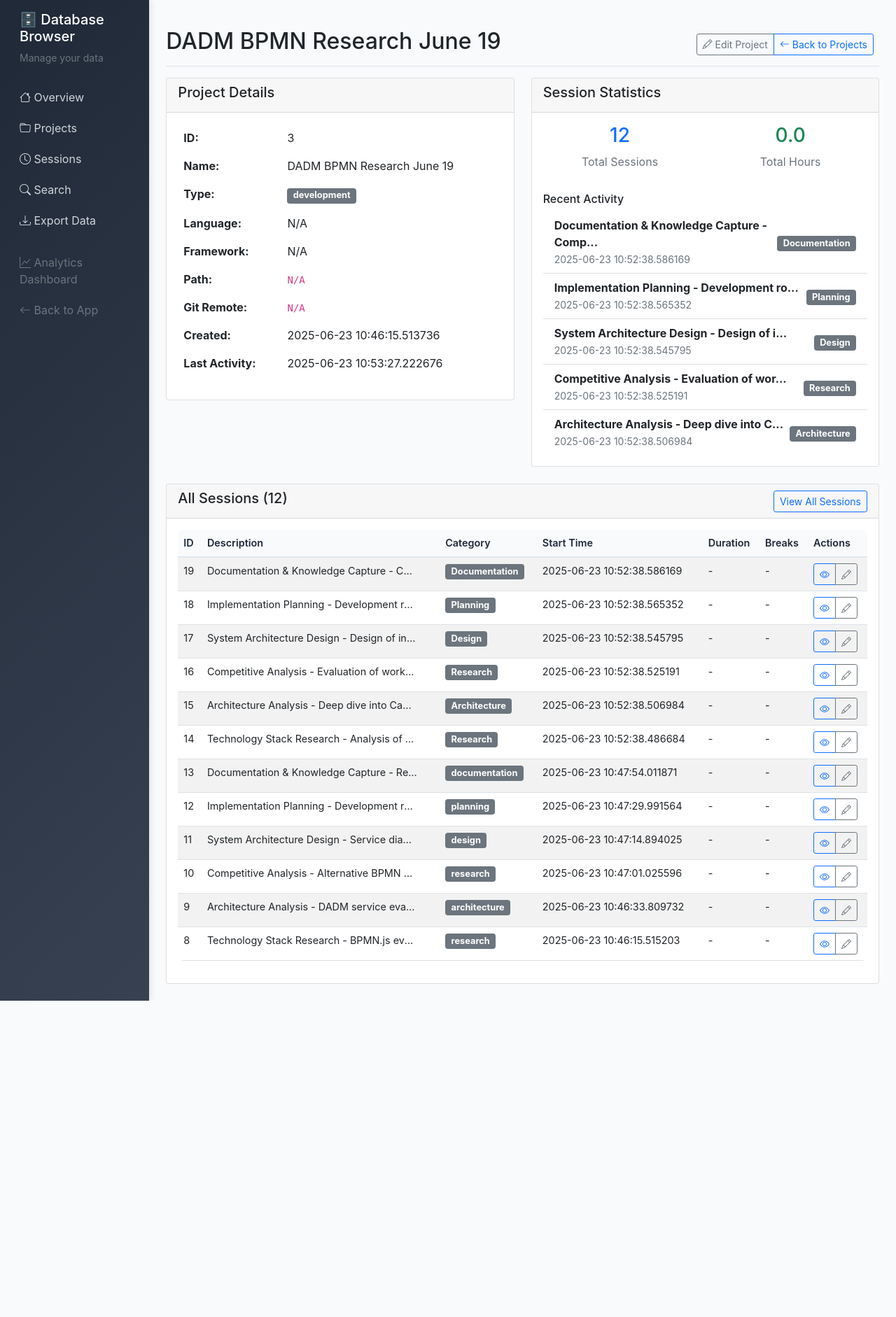
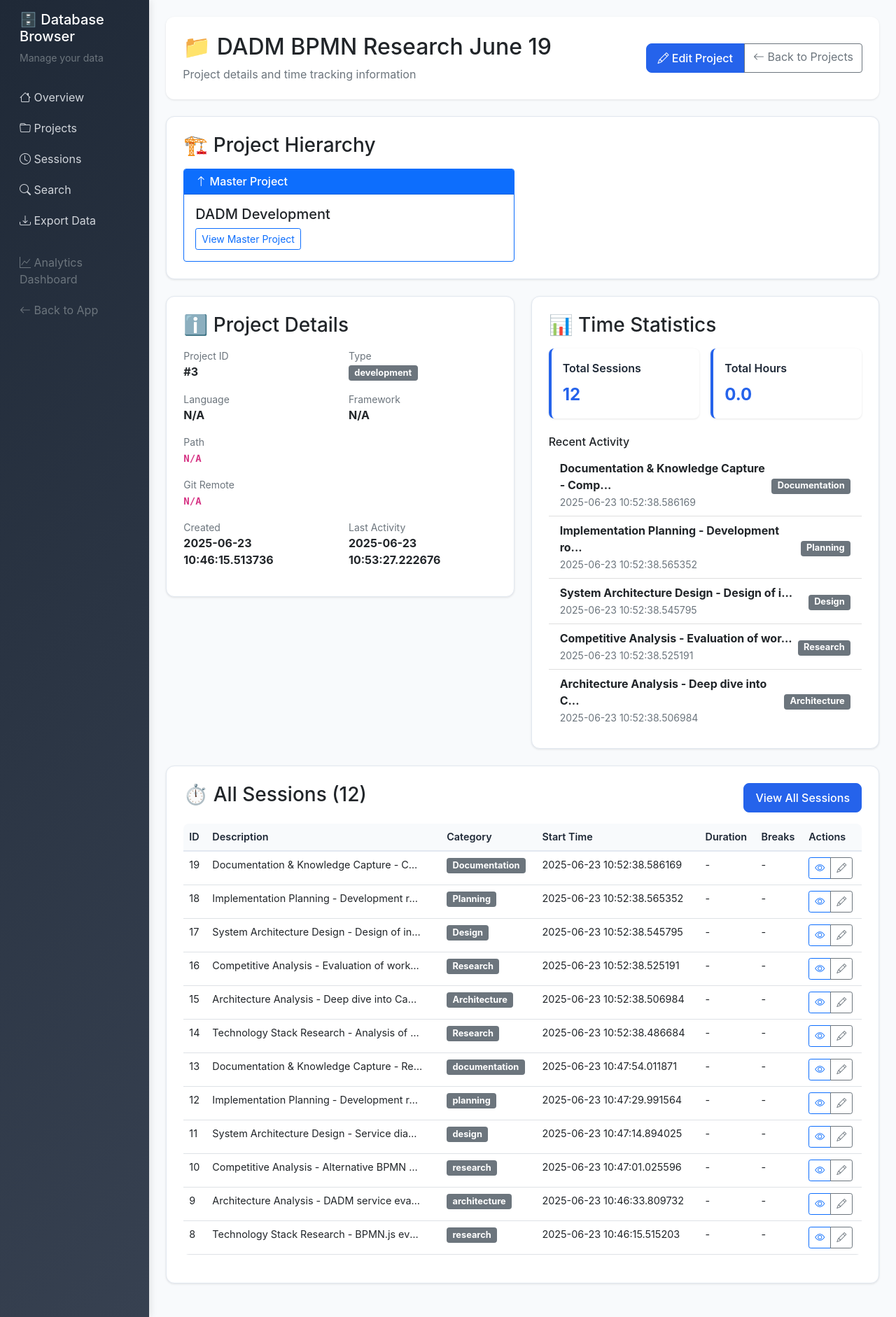
Before and after one commit to laserpointlabs/universal-time-tracker, a Flask app: page /db/projects/3 in a window 1280 px wide. Shown: the whole page at 70% size. Before the commit the page ends 1430 px from the top, so only its background shows below. Run offline with Flask 3, Linux system fonts and the light colour scheme; data comes from the database, SQL or seed files in the repository; both versions use the stored data as it was after the commit; parts of the project's set-up code (start-up, migrations or seed data) failed here and were passed over; some libraries are stand-ins or nearby versions.

Commit message:
Add project hierarchy support; implement parent-child relationships between projects, allowing for subprojects and master projects. Update project detail and edit templates to reflect these changes, including total duration calculations for sessions across subprojects.

```diff
--- a/server/src/app.py
+++ b/server/src/app.py
@@ -23,6 +23,9 @@ logger = logging.getLogger(__name__)
 # Initialize Flask app
 app = Flask(__name__)
 CORS(app)
+
+# Set secret key for sessions (required for flash messages)
+app.config['SECRET_KEY'] = os.environ.get('SECRET_KEY', 'dev-secret-key-change-in-production')
 
 # Database configuration
 DATABASE_PATH = os.environ.get('DATABASE_PATH', '/app/data/timetracker.db')
--- a/server/src/templates/db_browser/project_detail.html
+++ b/server/src/templates/db_browser/project_detail.html
@@ -3,85 +3,149 @@
 {% block title %}{{ project.name }}{% endblock %}
 
 {% block content %}
-<div class="d-flex justify-content-between flex-wrap flex-md-nowrap align-items-center pt-3 pb-2 mb-3 border-bottom">
-    <h1 class="h2">{{ project.name }}</h1>
-    <div class="btn-toolbar mb-2 mb-md-0">
-        <div class="btn-group me-2">
-            <a href="{{ url_for('db_browser.edit_project', project_id=project.id) }}" class="btn btn-sm btn-outline-secondary">
+<div class="page-header">
+    <div class="row align-items-center">
+        <div class="col">
+            <h1 class="h2 mb-2">📁 {{ project.name }}</h1>
+            <p class="text-muted mb-0">Project details and time tracking information</p>
+        </div>
+        <div class="col-auto">
+            <div class="btn-group">
+                <a href="{{ url_for('db_browser.edit_project', project_id=project.id) }}" class="btn btn-primary">
                     <i class="bi bi-pencil"></i> Edit Project
                 </a>
-            <a href="{{ url_for('db_browser.projects') }}" class="btn btn-sm btn-outline-primary">
+                <a href="{{ url_for('db_browser.projects') }}" class="btn btn-outline-secondary">
                     <i class="bi bi-arrow-left"></i> Back to Projects
                 </a>
             </div>
         </div>
     </div>
+</div>
+
+<!-- Project Hierarchy Information -->
+{% if master_project or subprojects %}
+<div class="content-card">
+    <h3 class="mb-3">🏗️ Project Hierarchy</h3>
+    <div class="row">
+        {% if master_project %}
+        <div class="col-md-6">
+            <div class="card border-primary">
+                <div class="card-header bg-primary text-white">
+                    <h6 class="mb-0"><i class="bi bi-arrow-up"></i> Master Project</h6>
+                </div>
+                <div class="card-body">
+                    <h5 class="card-title">{{ master_project.name }}</h5>
+                    <a href="{{ url_for('db_browser.project_detail', project_id=master_project.id) }}" class="btn btn-sm btn-outline-primary">
+                        View Master Project
+                    </a>
+                </div>
+            </div>
+        </div>
+        {% endif %}
+
+        {% if subprojects %}
+        <div class="col-md-6">
+            <div class="card border-success">
+                <div class="card-header bg-success text-white">
+                    <h6 class="mb-0"><i class="bi bi-arrow-down"></i> Subprojects ({{ subprojects|length }})</h6>
+                </div>
+                <div class="card-body">
+                    <div class="list-group list-group-flush">
+                        {% for subproject in subprojects %}
+                        <div class="list-group-item d-flex justify-content-between align-items-center">
+                            <div>
+                                <strong>{{ subproject.name }}</strong>
+                                <br><small class="text-muted">{{ subproject.type }}</small>
+                            </div>
+                            <a href="{{ url_for('db_browser.project_detail', project_id=subproject.id) }}" class="btn btn-sm btn-outline-success">
+                                View
+                            </a>
+                        </div>
+                        {% endfor %}
+                    </div>
+                </div>
+            </div>
+        </div>
+        {% endif %}
+    </div>
+</div>
+{% endif %}
 
 <div class="row">
     <div class="col-md-6">
-        <div class="card">
-            <div class="card-header">
-                <h5>Project Details</h5>
+        <div class="content-card">
+            <h3 class="mb-3">ℹ️ Project Details</h3>
+            <div class="row">
+                <div class="col-6">
+                    <div class="mb-3">
+                        <div class="text-muted small">Project ID</div>
+                        <div class="fw-bold">#{{ project.id }}</div>
                     </div>
-            <div class="card-body">
-                <table class="table table-borderless">
-                    <tr>
-                        <td><strong>ID:</strong></td>
-                        <td>{{ project.id }}</td>
-                    </tr>
-                    <tr>
-                        <td><strong>Name:</strong></td>
-                        <td>{{ project.name }}</td>
-                    </tr>
-                    <tr>
-                        <td><strong>Type:</strong></td>
-                        <td><span class="badge bg-secondary">{{ project.type }}</span></td>
-                    </tr>
-                    <tr>
-                        <td><strong>Language:</strong></td>
-                        <td>{{ project.language or 'N/A' }}</td>
-                    </tr>
-                    <tr>
-                        <td><strong>Framework:</strong></td>
-                        <td>{{ project.framework or 'N/A' }}</td>
-                    </tr>
-                    <tr>
-                        <td><strong>Path:</strong></td>
-                        <td><code>{{ project.path or 'N/A' }}</code></td>
-                    </tr>
-                    <tr>
-                        <td><strong>Git Remote:</strong></td>
-                        <td><code>{{ project.git_remote or 'N/A' }}</code></td>
-                    </tr>
-                    <tr>
-                        <td><strong>Created:</strong></td>
-                        <td>{{ project.created_at.split('T')[0] if project.created_at else 'N/A' }}</td>
-                    </tr>
-                    <tr>
-                        <td><strong>Last Activity:</strong></td>
-                        <td>{{ project.last_activity.split('T')[0] if project.last_activity else 'N/A' }}</td>
-                    </tr>
-                </table>
+                </div>
+                <div class="col-6">
+                    <div class="mb-3">
+                        <div class="text-muted small">Type</div>
+                        <div><span class="badge bg-secondary">{{ project.type }}</span></div>
+                    </div>
+                </div>
+                <div class="col-6">
+                    <div class="mb-3">
+                        <div class="text-muted small">Language</div>
+                        <div class="fw-bold">{{ project.language or 'N/A' }}</div>
+                    </div>
+                </div>
+                <div class="col-6">
+                    <div class="mb-3">
+                        <div class="text-muted small">Framework</div>
+                        <div class="fw-bold">{{ project.framework or 'N/A' }}</div>
+                    </div>
+                </div>
+                <div class="col-12">
+                    <div class="mb-3">
+                        <div class="text-muted small">Path</div>
+                        <div class="fw-bold"><code>{{ project.path or 'N/A' }}</code></div>
+                    </div>
+                </div>
+                <div class="col-12">
+                    <div class="mb-3">
+                        <div class="text-muted small">Git Remote</div>
+                        <div class="fw-bold"><code>{{ project.git_remote or 'N/A' }}</code></div>
+                    </div>
+                </div>
+                <div class="col-6">
+                    <div class="mb-3">
+                        <div class="text-muted small">Created</div>
+                        <div class="fw-bold">{{ project.created_at.split('T')[0] if project.created_at else 'N/A' }}</div>
+                    </div>
+                </div>
+                <div class="col-6">
+                    <div class="mb-3">
+                        <div class="text-muted small">Last Activity</div>
+                        <div class="fw-bold">{{ project.last_activity.split('T')[0] if project.last_activity else 'N/A' }}</div>
+                    </div>
+                </div>
             </div>
         </div>
     </div>
 
     <div class="col-md-6">
-        <div class="card">
-            <div class="card-header">
-                <h5>Session Statistics</h5>
+        <div class="content-card">
+            <h3 class="mb-3">📊 Time Statistics</h3>
+            <div class="stats-grid">
+                <div class="stat-card">
+                    <div class="stat-title">Total Sessions</div>
+                    <div class="stat-value">{{ sessions|length }}</div>
                 </div>
-            <div class="card-body">
-                <div class="row text-center">
-                    <div class="col-6">
-                        <h3 class="text-primary">{{ sessions|length }}</h3>
-                        <p class="text-muted">Total Sessions</p>
+                <div class="stat-card">
+                    <div class="stat-title">Total Hours</div>
+                    <div class="stat-value">{{ "%.1f"|format(total_duration / 60) }}</div>
                 </div>
-                    <div class="col-6">
-                        {% set total_duration = sessions|sum(attribute='duration_minutes') %}
-                        <h3 class="text-success">{{ "%.1f"|format(total_duration / 60) }}</h3>
-                        <p class="text-muted">Total Hours</p>
+                {% if subprojects %}
+                <div class="stat-card">
+                    <div class="stat-title">Subprojects</div>
+                    <div class="stat-value">{{ subprojects|length }}</div>
                 </div>
+                {% endif %}
             </div>
 
             {% if sessions %}
@@ -118,21 +182,18 @@
         </div>
     </div>
 </div>
-</div>
 
-<div class="row mt-4">
-    <div class="col-12">
-        <div class="card">
-            <div class="card-header d-flex justify-content-between align-items-center">
-                <h5>All Sessions ({{ sessions|length }})</h5>
-                <a href="{{ url_for('db_browser.sessions') }}?project={{ project.name }}" class="btn btn-sm btn-outline-primary">
+<div class="content-card">
+    <div class="d-flex justify-content-between align-items-center mb-3">
+        <h3>⏱️ All Sessions ({{ sessions|length }})</h3>
+        <a href="{{ url_for('db_browser.sessions') }}?project={{ project.name }}" class="btn btn-primary">
             View All Sessions
         </a>
     </div>
-            <div class="card-body">
+
     {% if sessions %}
     <div class="table-responsive">
-                    <table class="table table-striped">
+        <table class="table table-hover">
             <thead>
                 <tr>
                     <th>ID</th>
@@ -214,7 +275,4 @@
     </div>
     {% endif %}
 </div>
-        </div>
-    </div>
-</div>
 {% endblock %}
```
Also changed, not shown: server/migrate_add_parent_id.py (added, +70 -0 lines), server/src/db_browser.py (+29 -4 lines), server/src/models.py (+21 -0 lines), server/src/templates/db_browser/edit_project.html (+11 -0 lines), server/src/templates/db_browser/edit_session.html (added, +107 -0 lines), data/timetracker.db. Lines whose indentation alone changed are shown as unchanged.
